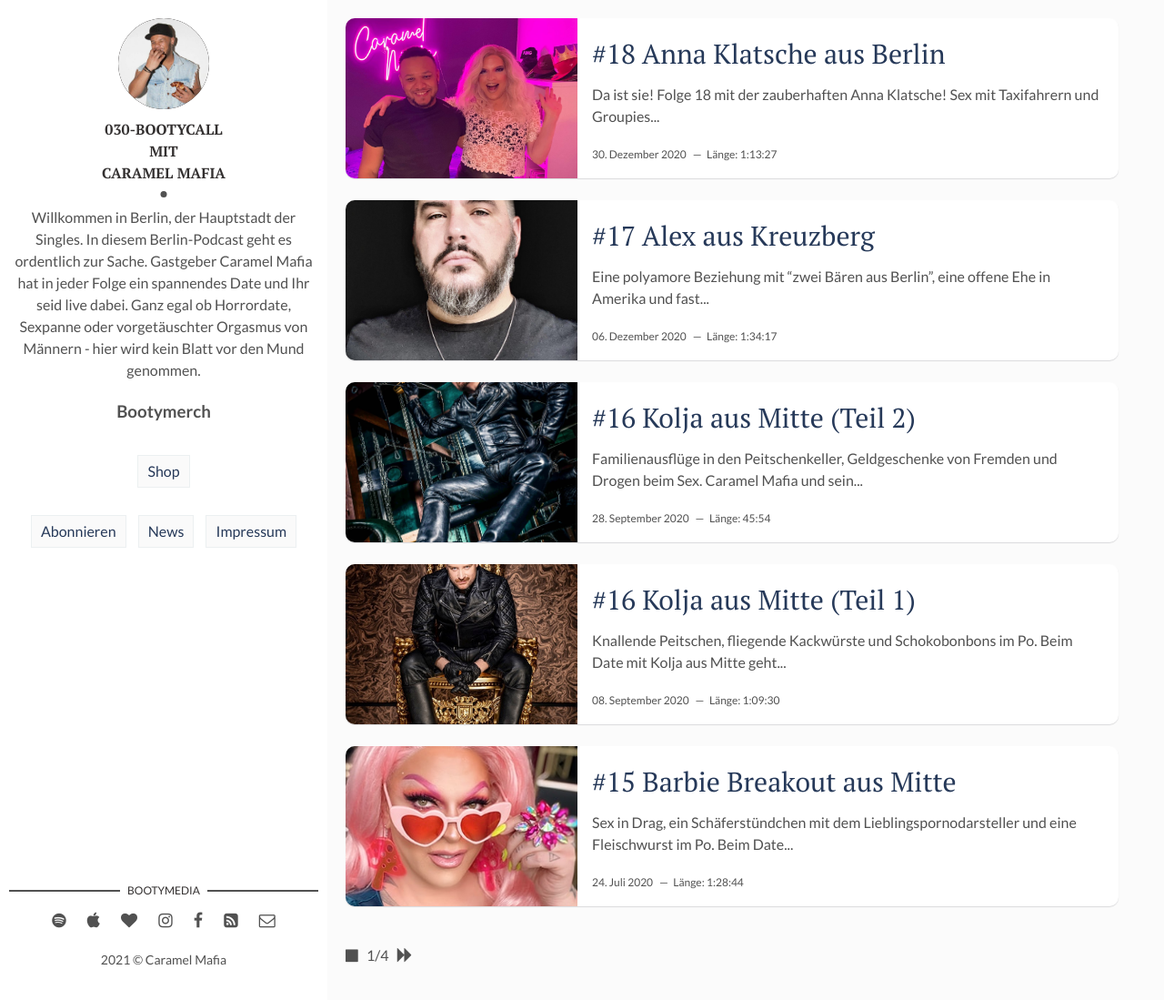
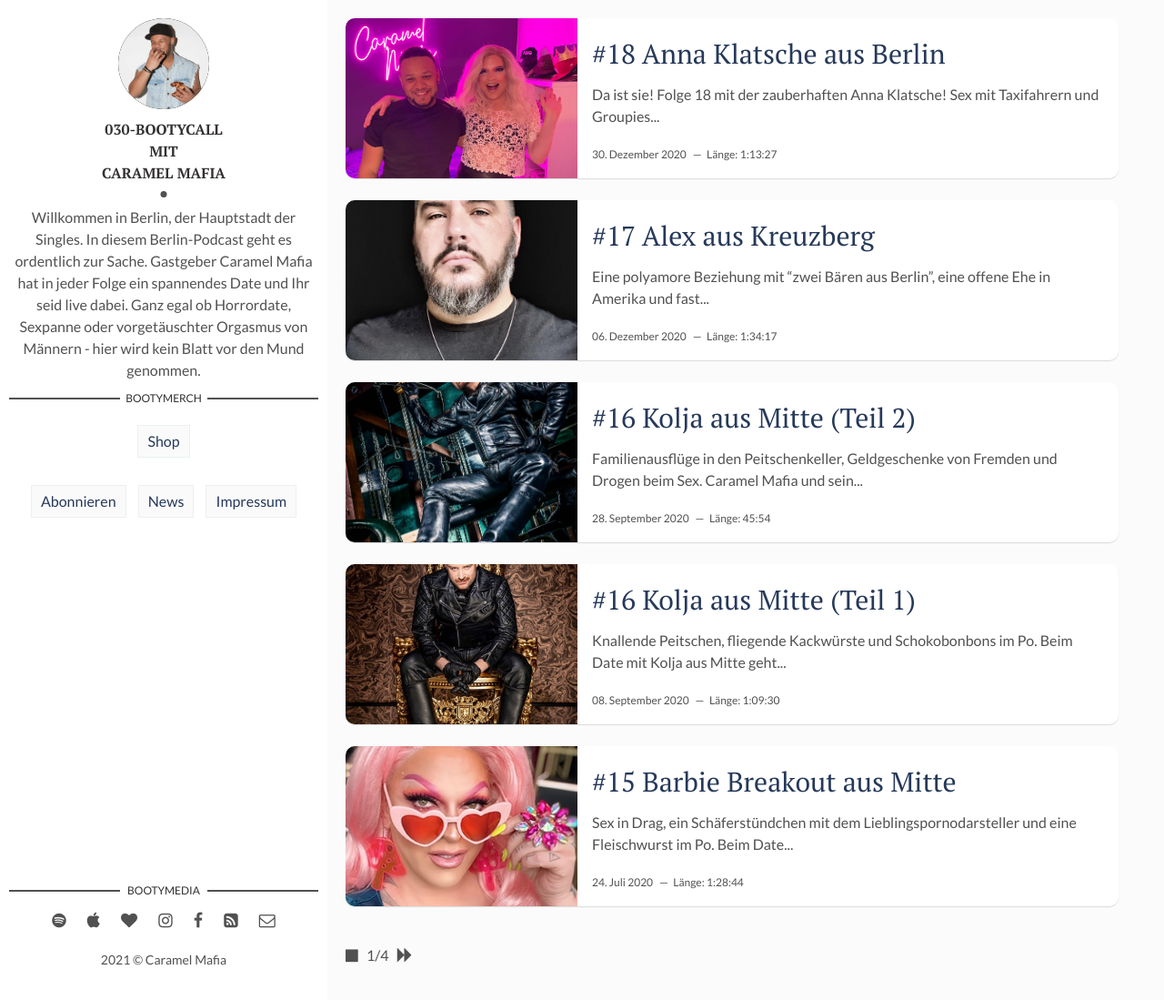
Before and after one commit to 030-Bootycall/030-Bootycall.github.io, a Jekyll site: the page built from index.html, in a window 1280 px wide and 1099 px high. Shown: the whole window at 91% size. Built offline with Jekyll 4.4.1, drawn with Linux system fonts in a browser that asks for light colours; the list of posts is cut into pages by our own code.

Commit message:
Update main.html

```diff
--- a/_layouts/main.html
+++ b/_layouts/main.html
@@ -9,7 +9,7 @@
             </div>
             <div class="author-name">{{ site.title }}<br>mit<br>{{ site.author }}</div>
             <p>{{ site.description }}</p>
-            <section class="contact"></section><h3 class="contact-title">Bootymerch</h3></section>
+            <section class="contact"><h3 class="contact-title">Bootymerch</h3></section>
             <ul class="tags">
                 <li><a href="https://www.redbubble.com/people/caramelmafia/explore?asc=u" class="tag">Shop</a></li>
             </ul>
```
